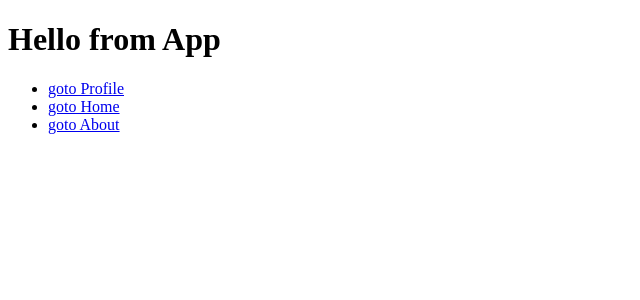
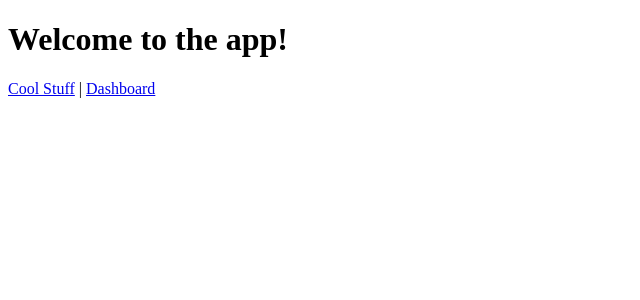
Before and after one commit to erynder-z/react-router, a React (Create React App) app: page / in a window 1280 px wide. Shown: the top 300 px of the page, without its empty margins (0-640 px from the left). Built offline with nearby package versions, Linux system fonts and the light colour scheme.

Commit message:
Add nested routes

```diff
--- a/src/App.js
+++ b/src/App.js
@@ -1,20 +1,37 @@
-const App = () => {
+import { Routes, Route, Link, Outlet } from 'react-router-dom';
+
+function App() {
+  return (
+    <Routes>
+      <Route path="/" element={<Layout />}>
+        <Route path="coolstuff" element={<Coolstuff />} />
+        <Route path="dashboard" element={<Dashboard />} />
+      </Route>
+    </Routes>
+  );
+}
+
+function Layout() {
   return (
     <div>
-      <h1>Hello from App</h1>
-      <ul>
-        <li>
-          <a href="/profile">goto Profile</a>
-        </li>
-        <li>
-          <a href="/home">goto Home</a>
-        </li>
-        <li>
-          <a href="/about">goto About</a>
-        </li>
-      </ul>
+      <h1>Welcome to the app!</h1>
+      <nav>
+        <Link to="coolstuff">Cool Stuff</Link> |{' '}
+        <Link to="dashboard">Dashboard</Link>
+      </nav>
+      <div className="content">
+        <Outlet />
+      </div>
     </div>
   );
-};
+}
+
+function Coolstuff() {
+  return <h1>Cool Stuff</h1>;
+}
+
+function Dashboard() {
+  return <h1>Dashboard</h1>;
+}
 
 export default App;
```
